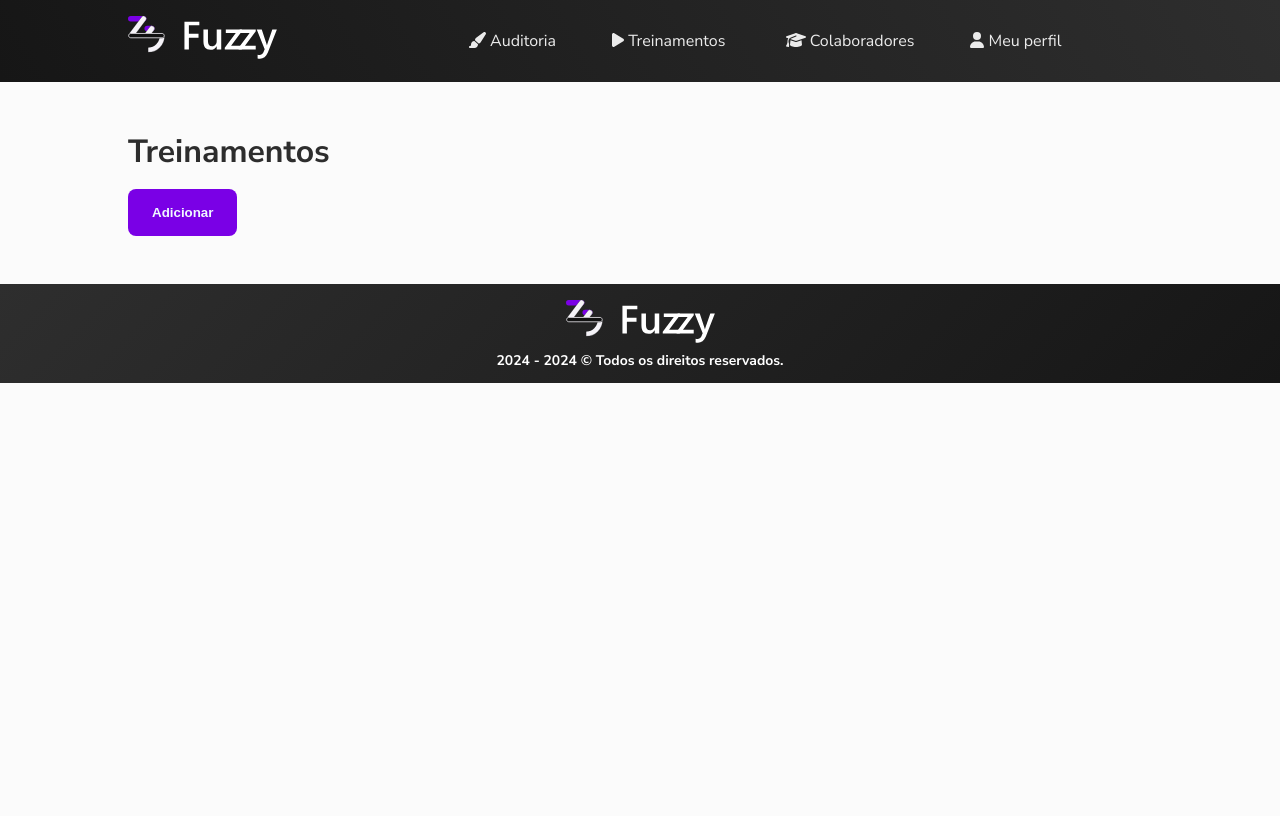
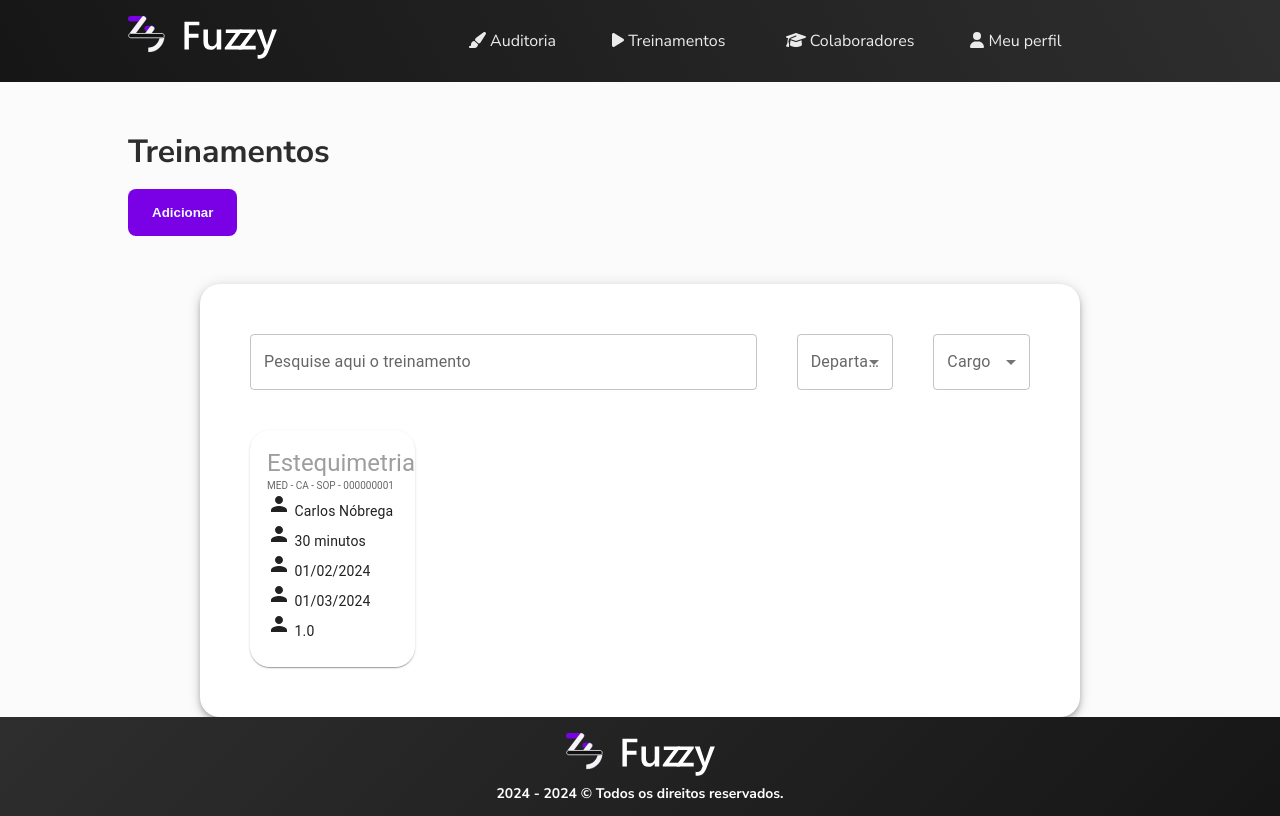
Before and after one commit to GabrielSucena/fuzzy-frontend, a React (Create React App) app: page /treinamentos in a window 1280 px wide. Built offline with nearby package versions, Linux system fonts and the light colour scheme.

Commit message:
add: Treinamentos

```diff
--- a/package.json
+++ b/package.json
@@ -8,6 +8,7 @@
     "@fortawesome/fontawesome-svg-core": "^6.5.2",
     "@fortawesome/free-solid-svg-icons": "^6.5.2",
     "@fortawesome/react-fontawesome": "^0.2.2",
+    "@mui/icons-material": "^5.16.1",
     "@mui/material": "^5.16.0",
     "@mui/x-date-pickers": "^7.9.0",
     "@testing-library/jest-dom": "^5.17.0",
--- /dev/null
+++ b/src/components/cardTreinamento/index.js
@@ -0,0 +1,90 @@
+import * as React from "react";
+import Box from "@mui/material/Box";
+import Card from "@mui/material/Card";
+import CardActions from "@mui/material/CardActions";
+import CardContent from "@mui/material/CardContent";
+import Button from "@mui/material/Button";
+import Typography from "@mui/material/Typography";
+import PersonIcon from "@mui/icons-material/Person";
+import { TbTimeDuration10 } from "react-icons/tb";
+
+/**
+ * Arrumar o theme, colocar as cores do figma
+ * Deixar o css (sx) certinho igual do figma
+ *      - Icones coloridos
+ *      - Fontes corretas
+ *  Arrumar a barra de pesquisa e os selects
+ *
+ * Para os selects criar um css em treinamentos e passar para os dois
+ */
+
+const bull = (
+  <Box
+    component="span"
+    sx={{ display: "inline-block", mx: "2px", transform: "scale(0.8)" }}
+  >
+    •
+  </Box>
+);
+
+export default function BasicCard({
+  procedimento,
+  cod,
+  nome,
+  duration,
+  dataInicio,
+  dataFinal,
+  versao,
+}) {
+  const [isHovered, setIsHovered] = React.useState(false);
+
+  // Function to handle mouse over event
+  const handleMouseIn = () => {
+    setIsHovered(true);
+  };
+
+  // Function to handle mouse out event
+  const handleMouseOut = () => {
+    setIsHovered(false);
+  };
+
+  return (
+    <Card
+      onMouseOver={handleMouseIn}
+      onMouseOut={handleMouseOut}
+      sx={{
+        border: isHovered ? "1px solid violet" : "1px solid transparent", // Border style conditionally applied
+        borderRadius: "20px",
+      }}
+    >
+      <CardContent>
+        <Typography variant="h5" component="div" sx={{ color: "#9E9E9E" }}>
+          {procedimento}
+        </Typography>
+        <Typography sx={{ fontSize: 10 }} variant="h5" color="text.secondary">
+          {cod}
+        </Typography>
+
+        <Typography sx={{ fontSize: 14 }}>
+          <PersonIcon color="violet" /> {nome}
+        </Typography>
+
+        <Typography sx={{ fontSize: 14 }}>
+          <PersonIcon></PersonIcon> {duration} minutos
+        </Typography>
+
+        <Typography sx={{ fontSize: 14 }}>
+          <PersonIcon></PersonIcon> {dataInicio}
+        </Typography>
+
+        <Typography sx={{ fontSize: 14 }}>
+          <PersonIcon></PersonIcon> {dataFinal}
+        </Typography>
+
+        <Typography sx={{ fontSize: 14 }}>
+          <PersonIcon></PersonIcon> {versao}
+        </Typography>
+      </CardContent>
+    </Card>
+  );
+}
--- a/src/screens/ramo-a-treinamentos/treinamentos/index.js
+++ b/src/screens/ramo-a-treinamentos/treinamentos/index.js
@@ -2,8 +2,40 @@ import "./treinamentos.css";
 import Bannerhome from "../../../components/bannerhome";
 import Rodape from "../../../components/rodape";
 import TituloPagina from "../../../components/titulopagina";
+import Stack from "@mui/material/Stack";
+import Paper from "@mui/material/Paper";
+import { styled } from "@mui/material/styles";
+import PersonIcon from "@mui/icons-material/Person";
+import {
+  Box,
+  Button,
+  Card,
+  CardActions,
+  CardContent,
+  FormControl,
+  Grid,
+  InputLabel,
+  MenuItem,
+  Select,
+  TextField,
+  Typography,
+} from "@mui/material";
+import React from "react";
+import { createTheme, alpha, getContrastRatio } from "@mui/material/styles";
+import { ThemeProvider } from "@emotion/react";
+import BasicCard from "../../../components/cardTreinamento";
 
 function Treinamentos() {
+  const DemoPaper = styled(Paper)(({ theme }) => ({
+    padding: 50,
+    marginLeft: 200,
+    marginRight: 200,
+    borderRadius: 20,
+  }));
+
+  const [cargos, setCargos] = React.useState("");
+  const [departamentos, setDepartamentos] = React.useState("");
+
   return (
     <>
       <Bannerhome />
@@ -13,7 +45,66 @@ function Treinamentos() {
         destino1="/adicionar-treinamentos"
         color1="roxo"
       />
+      <DemoPaper elevation={5} square={false} variant="elevation">
+        <Grid container spacing={5}>
+          <Grid item xs={8}>
+            <TextField
+              fullWidth
+              id="pesquisa"
+              label="Pesquise aqui o treinamento"
+              variant="outlined"
+            />
+          </Grid>
 
+          <Grid item xs={2}>
+            <FormControl fullWidth>
+              <InputLabel id="demo-simple-select-label">
+                Departamento
+              </InputLabel>
+              <Select
+                labelId="demo-simple-select-label"
+                id="demo-simple-select"
+                value={departamentos}
+                label="Departamentos"
+                onChange={(e) => setDepartamentos(e.target.value)}
+              >
+                <MenuItem value={10}>Vendas</MenuItem>
+                <MenuItem value={20}>Técnico</MenuItem>
+                <MenuItem value={30}>Consulta</MenuItem>
+              </Select>
+            </FormControl>
+          </Grid>
+
+          <Grid item xs={2}>
+            <FormControl fullWidth>
+              <InputLabel id="demo-simple-select-label">Cargo</InputLabel>
+              <Select
+                labelId="demo-simple-select-label"
+                id="demo-simple-select"
+                value={cargos}
+                label="Cargo"
+                onChange={(e) => setCargos(e.target.value)}
+              >
+                <MenuItem value={10}>Ten</MenuItem>
+                <MenuItem value={20}>Twenty</MenuItem>
+                <MenuItem value={30}>Thirty</MenuItem>
+              </Select>
+            </FormControl>
+          </Grid>
+
+          <Grid item xs={3}>
+            <BasicCard
+              procedimento="Estequimetria"
+              cod="MED - CA - SOP - 000000001"
+              nome="Carlos Nóbrega"
+              duration="30"
+              dataInicio={"01/02/2024"}
+              dataFinal={"01/03/2024"}
+              versao={"1.0"}
+            />
+          </Grid>
+        </Grid>
+      </DemoPaper>
       <Rodape />
     </>
   );
```
Also changed, not shown: 2 other files (tests, documents, lock files or other folders).
